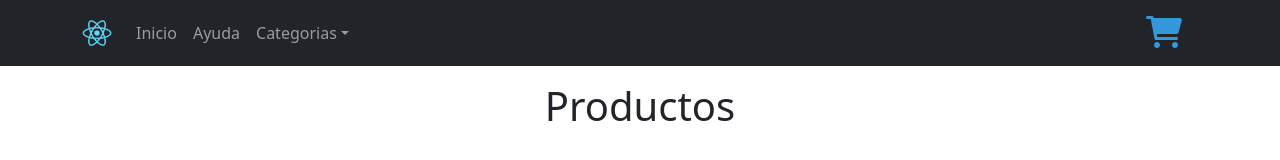
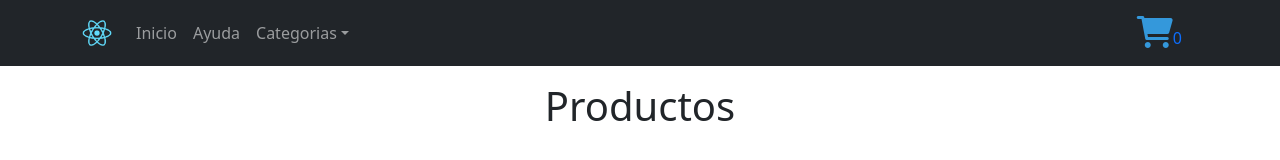
Before and after one commit to EnzoRuizz/Desafio2-ReactJS, a React (Create React App) app: page / in a window 1280 px wide. Shown: the top 160 px of the page. Built offline with nearby package versions, Linux system fonts and the light colour scheme.

Commit message:
Correcion

```diff
--- a/src/components/CartWidget.js
+++ b/src/components/CartWidget.js
@@ -5,7 +5,10 @@ import '../styles/CartWidget.css';
 function CartWidget() {
     return (
         <div>
-            <Nav.Link><i className="fas fa-shopping-cart fa-2x"></i></Nav.Link>
+            <Nav.Link>
+                <i className="fas fa-shopping-cart fa-2x"></i>
+                <span className="cant">0</span>
+            </Nav.Link>
         </div>
     )
 }
```
